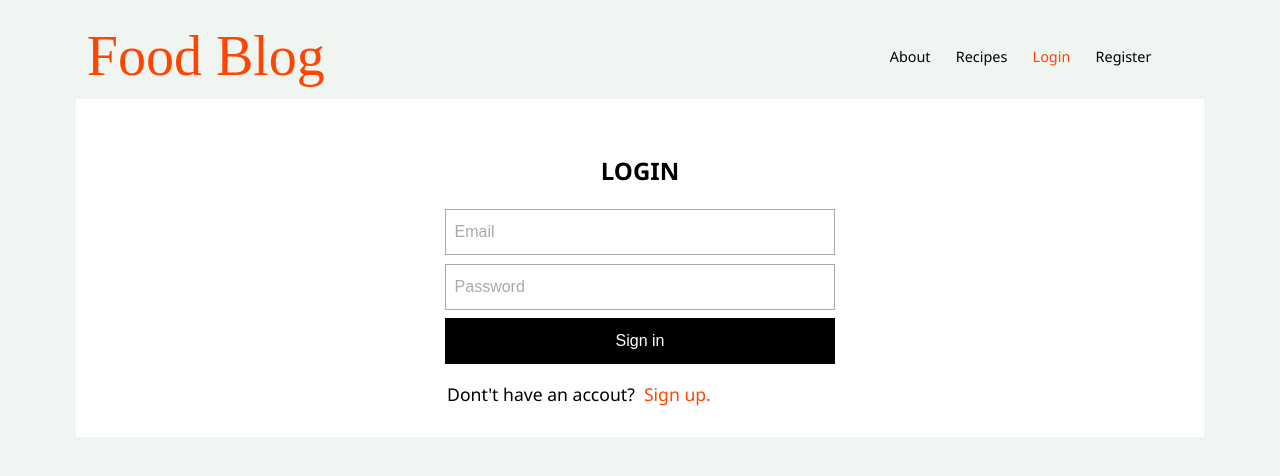
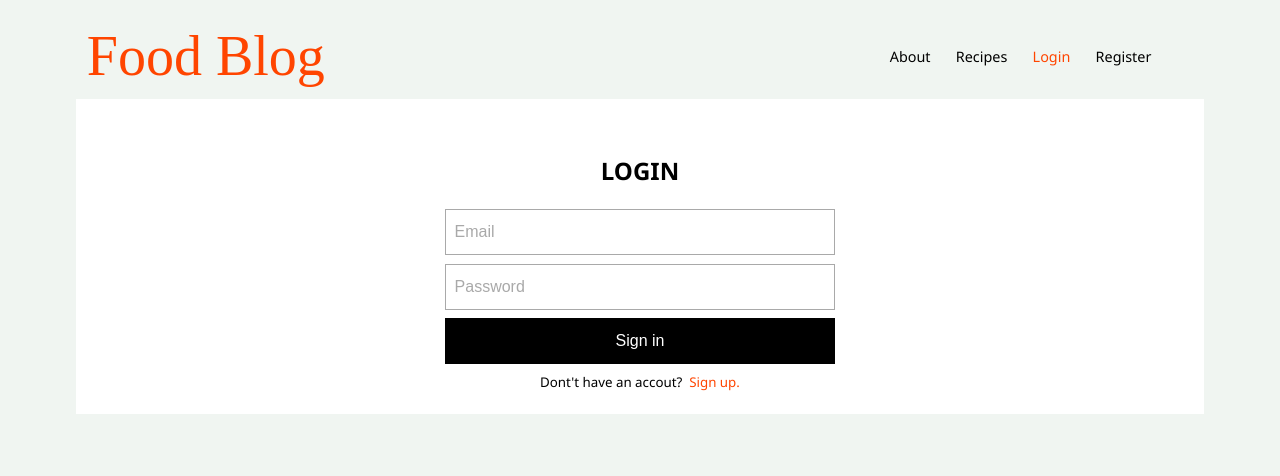
Before and after one commit to g-t-georgiev/recipe-blog, a React (Create React App) app: page /auth/login in a window 1280 px wide. Shown: the top 476 px of the page. Built offline with nearby package versions, Linux system fonts and the light colour scheme; a web font is replaced by a local one.

Commit message:
Removed link styling in index and refactored form-footer class rule to have only a font-size property with value of "smaller".

```diff
--- a/src/components/Auth/Auth.css
+++ b/src/components/Auth/Auth.css
@@ -47,17 +47,7 @@
 }
 
 .form-footer {
-    display: flex;
-    justify-content: space-between;
-    width: 90%;
-    margin: 0 auto;
-    padding: 2% .5%;
-    font-size: 1.1rem;
-}
-
-.form-footer a {
-    text-decoration: none;
-    color: orangered;
+    font-size: smaller;
 }
 
 @media screen and (min-width: 602px) and (max-width: 801px) {
```
